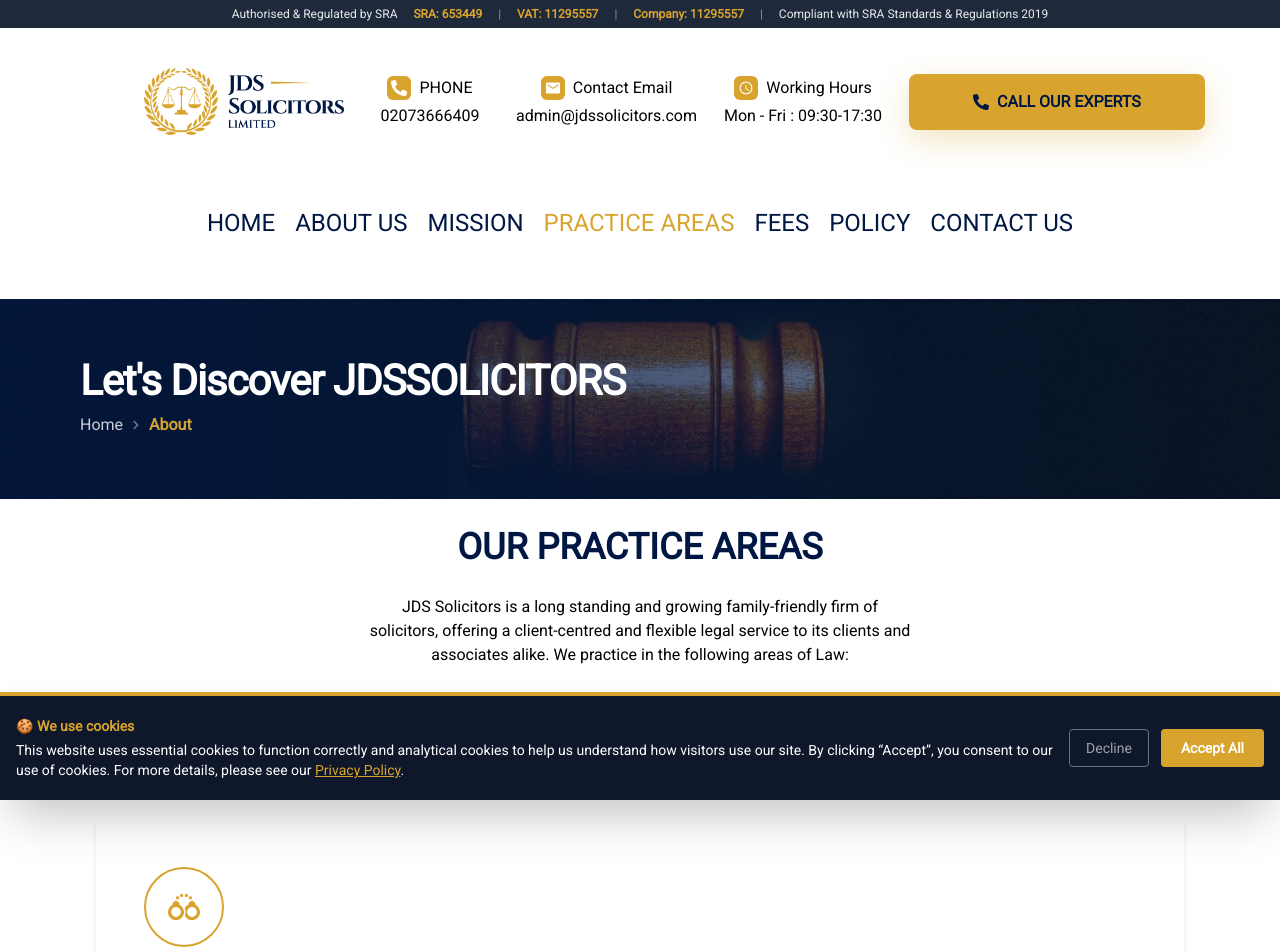
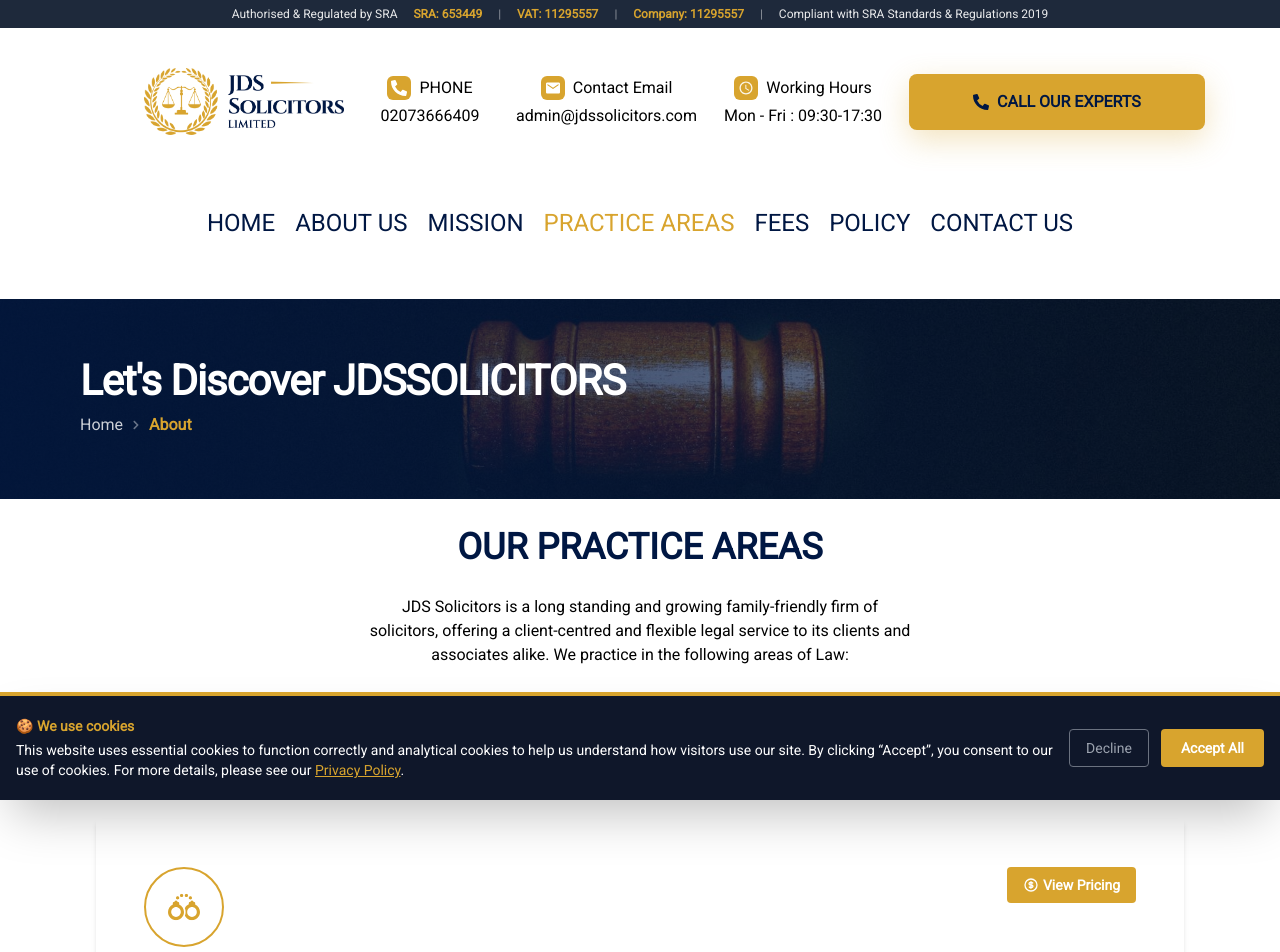
Before and after one commit to coolrass1/jdswebsiteapp, a Next.js app: page /practice in a window 1280 px wide. Shown: the top 952 px of the page. Built offline with nearby package versions, Linux system fonts and the light colour scheme.

Commit message:
Add fees page link to Criminal Law on practice page

```diff
--- a/app/components/PracticeArea.jsx
+++ b/app/components/PracticeArea.jsx
@@ -4,7 +4,7 @@
 
 export const PracticeArea = ({practice}) => {
   // Services with published pricing on the fees page
-  const servicesWithPricing = ['Immigration Law', 'Employment Law', 'Probate & Estate Administration', 'Civil Litigation Law'];
+  const servicesWithPricing = ['Criminal Law', 'Immigration Law', 'Employment Law', 'Probate & Estate Administration', 'Civil Litigation Law'];
   const hasPricing = servicesWithPricing.includes(practice.title);
 
   return (
```
